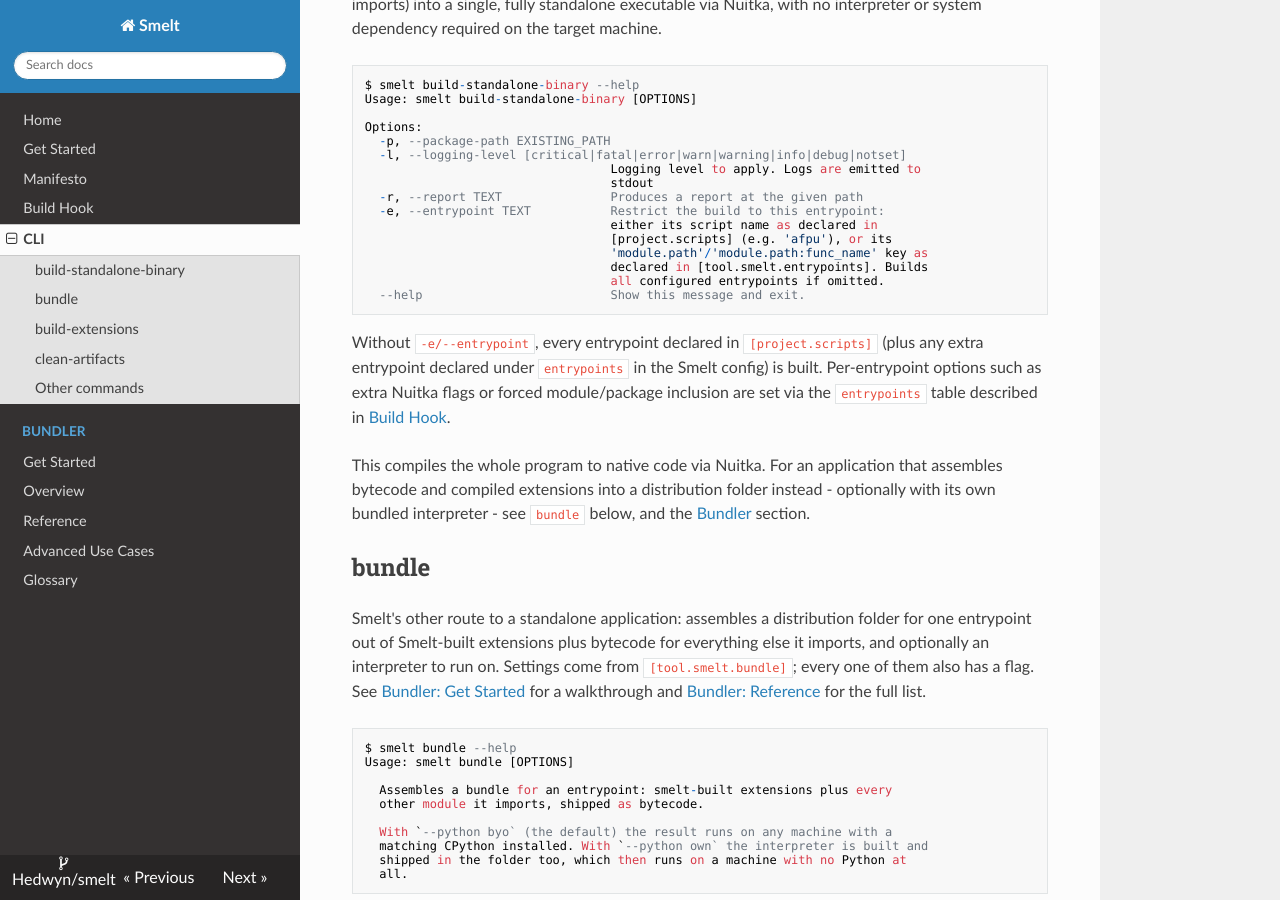
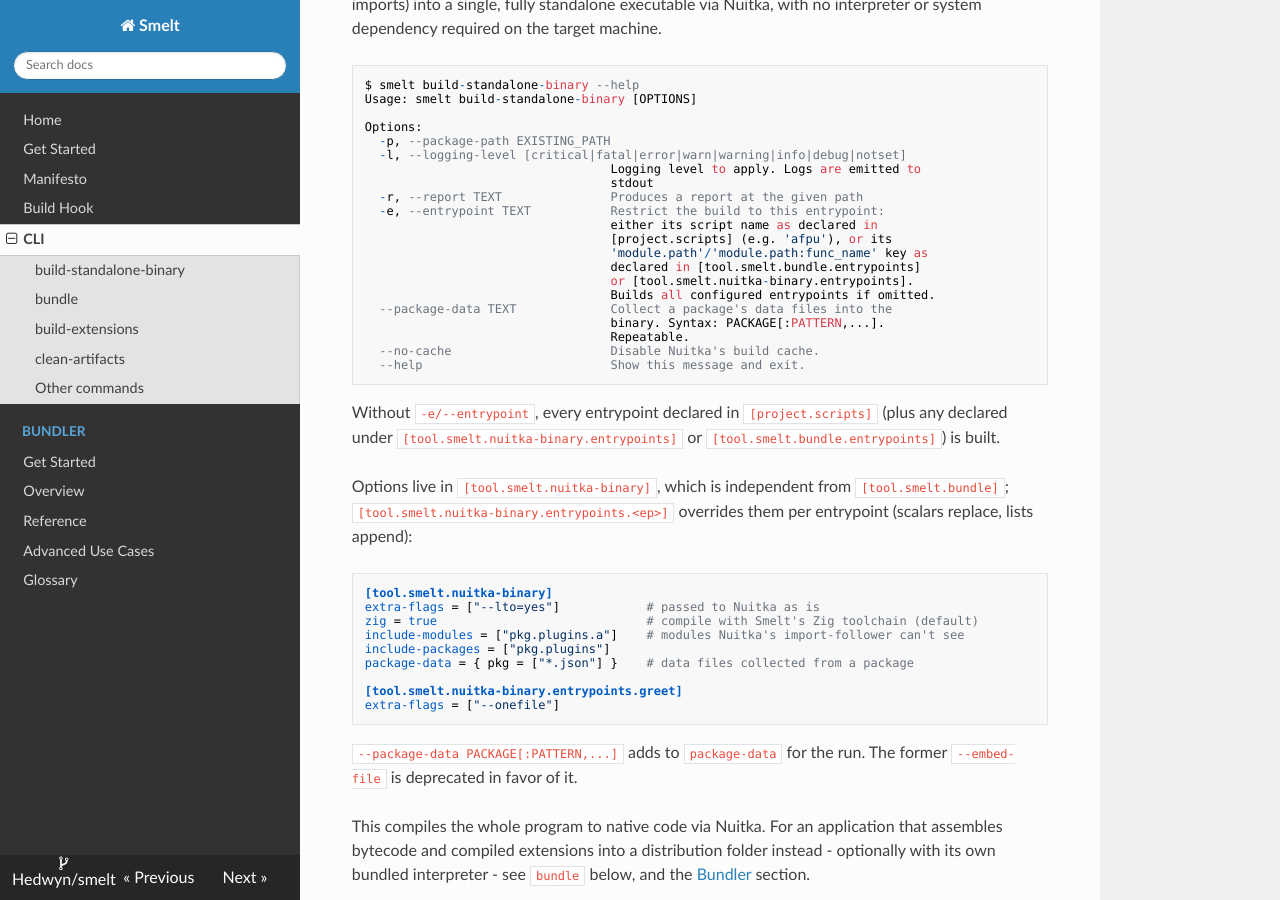
Before and after one commit to Hedwyn/smelt, an MkDocs documentation site: the page built from docs/cli.md, in a window 1280 px wide and 900 px high, scrolled down 709 px. Built offline with MkDocs 1.6.1, drawn with Linux system fonts in a browser that asks for light colours; nearby versions of some CDN libraries.

Commit message:
isolate nuitka standalone binary build command to its own command

````diff
--- a/docs/cli.md
+++ b/docs/cli.md
@@ -41,12 +41,33 @@ Options:
                                   either its script name as declared in
                                   [project.scripts] (e.g. 'afpu'), or its
                                   'module.path'/'module.path:func_name' key as
-                                  declared in [tool.smelt.entrypoints]. Builds
-                                  all configured entrypoints if omitted.
+                                  declared in [tool.smelt.bundle.entrypoints]
+                                  or [tool.smelt.nuitka-binary.entrypoints].
+                                  Builds all configured entrypoints if omitted.
+  --package-data TEXT             Collect a package's data files into the
+                                  binary. Syntax: PACKAGE[:PATTERN,...].
+                                  Repeatable.
+  --no-cache                      Disable Nuitka's build cache.
   --help                          Show this message and exit.
 ```
 
-Without `-e/--entrypoint`, every entrypoint declared in `[project.scripts]` (plus any extra entrypoint declared under `entrypoints` in the Smelt config) is built. Per-entrypoint options such as extra Nuitka flags or forced module/package inclusion are set via the `entrypoints` table described in [Build Hook](build-hook.md#configuration-reference).
+Without `-e/--entrypoint`, every entrypoint declared in `[project.scripts]` (plus any declared under `[tool.smelt.nuitka-binary.entrypoints]` or `[tool.smelt.bundle.entrypoints]`) is built.
+
+Options live in `[tool.smelt.nuitka-binary]`, which is independent from `[tool.smelt.bundle]`; `[tool.smelt.nuitka-binary.entrypoints.<ep>]` overrides them per entrypoint (scalars replace, lists append):
+
+```toml
+[tool.smelt.nuitka-binary]
+extra-flags = ["--lto=yes"]            # passed to Nuitka as is
+zig = true                             # compile with Smelt's Zig toolchain (default)
+include-modules = ["pkg.plugins.a"]    # modules Nuitka's import-follower can't see
+include-packages = ["pkg.plugins"]
+package-data = { pkg = ["*.json"] }    # data files collected from a package
+
+[tool.smelt.nuitka-binary.entrypoints.greet]
+extra-flags = ["--onefile"]
+```
+
+`--package-data PACKAGE[:PATTERN,...]` adds to `package-data` for the run. The former `--embed-file` is deprecated in favor of it.
 
 This compiles the whole program to native code via Nuitka. For an application that assembles bytecode and compiled extensions into a distribution folder instead - optionally with its own bundled interpreter - see `bundle` below, and the [Bundler](bundler-get-started.md) section.
 
````
Also changed, not shown: docs/build-hook.md (+1 -1 lines), docs/index.md (+1 -1 lines), 2 other files.
